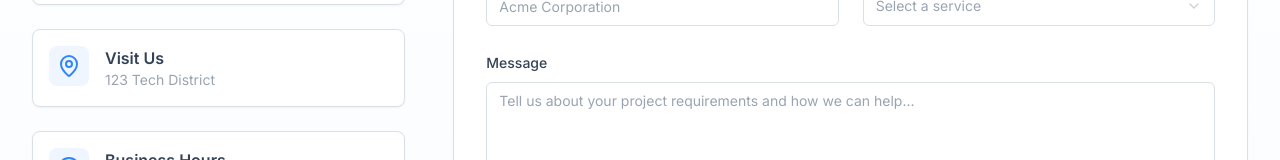
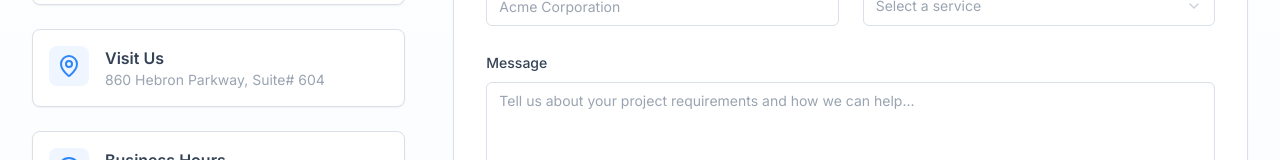
Before and after one commit to AmensysInc/amensys-tech-elevate, a React (Vite) app: page / in a window 1280 px wide. Shown: the part 8770-8930 px from the top of the page. Built offline with nearby package versions, Linux system fonts and the light colour scheme; the HTML template or start-up script is replaced by a standard one.

Commit message:
Update contact location

```diff
--- a/src/components/Contact.tsx
+++ b/src/components/Contact.tsx
@@ -19,8 +19,8 @@ const Contact = () => {
   }, {
     icon: <MapPin className="h-6 w-6 text-primary" />,
     title: "Visit Us",
-    content: "123 Tech District",
-    subContent: "San Francisco, CA 94105"
+    content: "860 Hebron Parkway, Suite# 604",
+    subContent: "Lewisville, TX - 75057"
   }, {
     icon: <Clock className="h-6 w-6 text-primary" />,
     title: "Business Hours",
```
